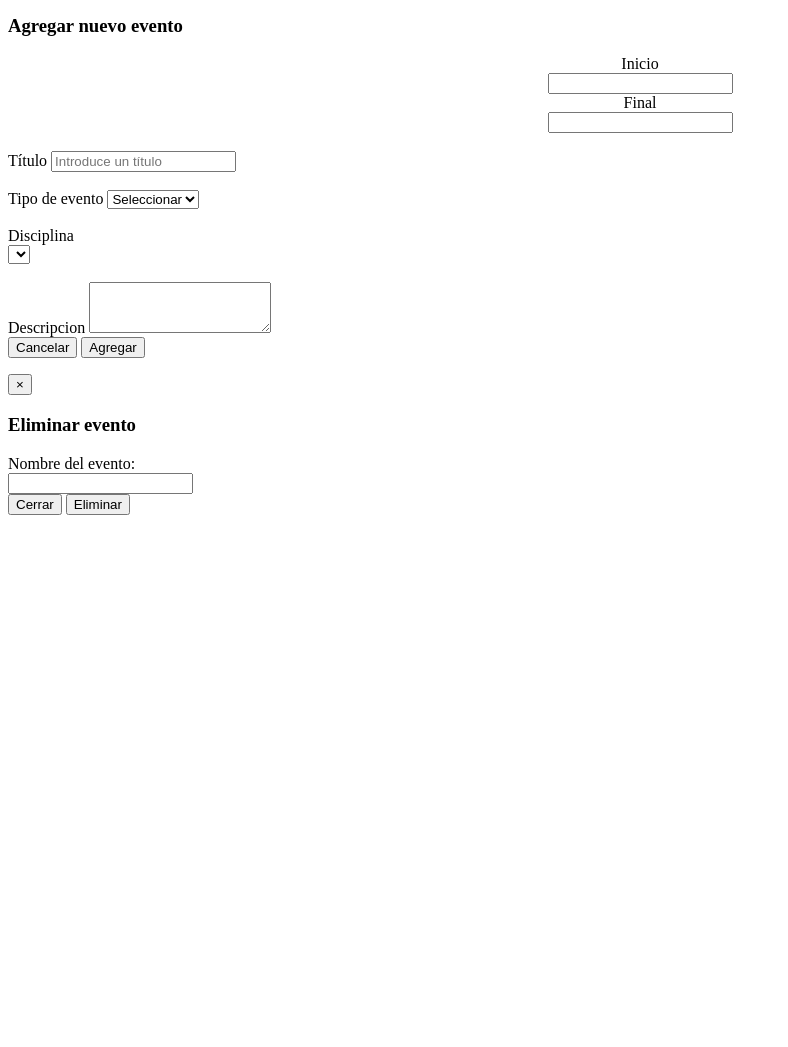
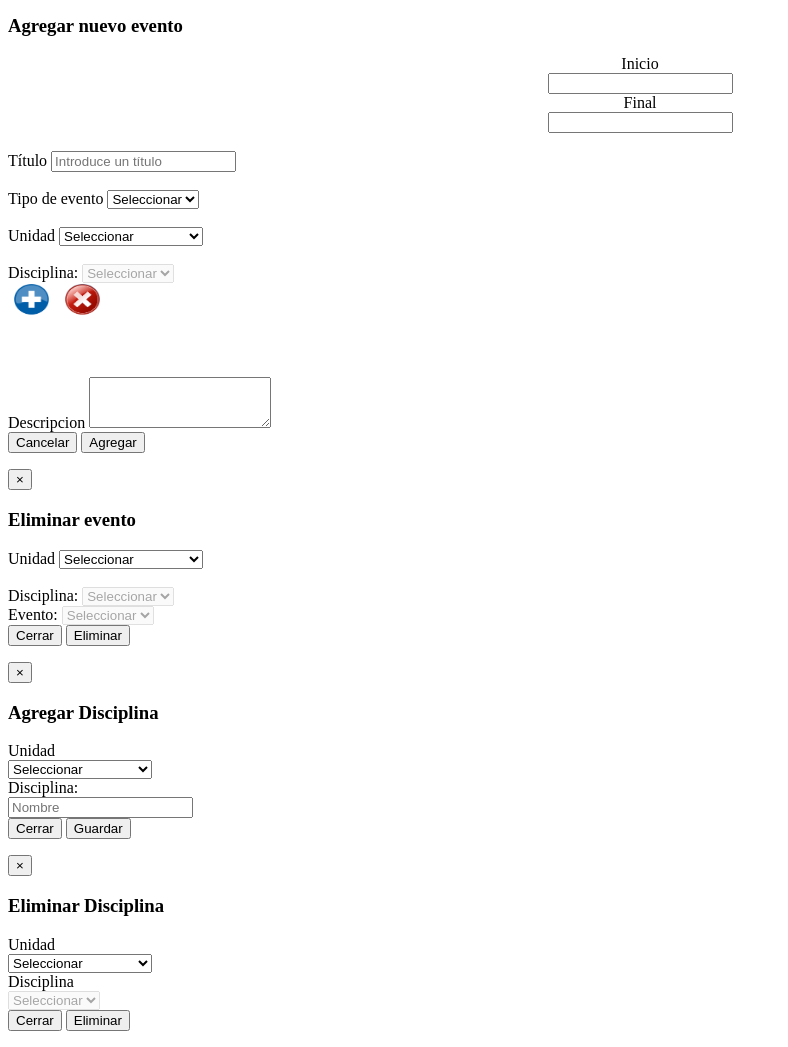
Before and after one commit to SamMLoL/cucextension, a PHP site: page /vista/evento.html in a window 1280 px wide. Shown: the part 585-1632 px from the top of the page, without its empty margins (0-788 px from the left). Before the commit the page ends 1100 px from the top, so only its background shows below. Run offline with PHP 8.4, Linux system fonts and the light colour scheme; lists and menus that the app fills with data are empty.

Commit message:
soluncionado algunos errores y mejorado las consultas ajax

```diff
--- a/vista/evento.html
+++ b/vista/evento.html
@@ -114,13 +114,35 @@
 
                     <br>
 
-                    <div class="form-group">
-                        <label for="disciplina">Disciplina</label>
-                        <div id="selector-disciplina">
-                            <select class="form-control" name="id_disciplina" required></select>
+
+                        <label for="disciplina">Unidad</label>
+                            <select class="form-control" name="UnidadEvento" id="UnidadEvento">
+                                <option value="0" disabled selected>Seleccionar</option>
+                                <option value="Cultura">Cultura</option>
+                                <option value="Deporte">Deporte</option>
+                                <option value="Gestion">Gestion Comunitaria</option>
+                                <option value="Ninguna">Ninguna</option>
+                            </select>
+                        <div class="error" id="error-UnidadEvento"></div>
+
+                    <br>
+
+
+
+                        <label for="disciplina">Disciplina:</label>
+
+                        <select class="form-control col-md-6" name="id_disciplina3" id="id_disciplina3" disabled="true">
+                            <option value="0">Seleccionar</option>
+                        </select>
+
+                        <div class="btn-group" role="group">
+                            <button title="Agregar nueva disciplina" class=" col-md-4" type="button" id="agregarDis" style="margin: 0px; background-color: transparent; border:1px none;"><img width="35" height="35" src="vista/img/Plus_blue.png"/></button>
+                            <button title="Eliminar una disciplina" class="col-md-4" type="button" id="eliminarDis" style="margin: 0px; background-color: transparent; border:1px none;"><img width="35" height="35" src="vista/img/icono-eliminar.png"/></button>
                         </div>
-                        <div class="error" id="error-id_disciplina"></div>
-                    </div>
+
+
+                    <br>
+                    <br>
                     <br>
 
                     <label for="body">Descripcion</label>
@@ -149,21 +171,132 @@
                 </div>
                 <div class="modal-body">
                     <form class="form-horizontal" action="controlador/funciones.php?x=8" role="form" id="EventoEliminar" method="POST">
+
+
+                        <label for="disciplina">Unidad</label>
+                            <select class="form-control" name="UnidadEliminar" id="UnidadEliminar">
+                                <option value="0" disabled selected>Seleccionar</option>
+                                <option value="Cultura">Cultura</option>
+                                <option value="Deporte">Deporte</option>
+                                <option value="Gestion">Gestion Comunitaria</option>
+                            </select>
+                        <div class="error" id="error-UnidadEvento"></div>
+
+                    <br>
+
+
+                        <label for="disciplina">Disciplina:</label>
+
+                        <select class="form-control" name="id_disciplina4" id="id_disciplina4" disabled="true">
+                            <option value="0">Seleccionar</option>
+                        </select>
+                        <br>
+                        <label for="disciplina">Evento:</label>
+
+                        <select class="form-control" name="nombre-evento" id="nombre-evento" disabled="true">
+                            <option value="0">Seleccionar</option>
+                        </select>
+
+
+                        <div id="EliminarRespuesta"></div>
+                        <div class="modal-footer">
+                            <div class="modal-footer">
+                                <button type="button" class="btn btn-default" data-dismiss="modal">
+                                    <span class="hidden-xs"> Cerrar</span>
+                                </button>
+                                <button type="submit" id="EliminarNombre" name="EliminarNombre" class="btn btn-danger" onclick="return confirm('¿Estas seguro que quieres eliminar este evento?')">
+                                    <span class="glyphicon glyphicon-trash"></span><span class="hidden-xs"> Eliminar</span>
+                                </button>
+                            </div>
+                            <dir id="resp"></dir>
+                        </div>
+                    </form>
+                </div>
+            </div>
+        </div>
+    </div>
+
+
+
+
+    <div id="ModalAgregarDisciplina" class="modal fade" role="dialog">
+        <div class="modal-dialog">
+            <div class="modal-content">
+                <div class="modal-header">
+                <button class="close" aria-hidden="true" data-dismiss="modal">&times;</button>
+                    <h3 class="modal-tittle">Agregar Disciplina</h3>
+                </div>
+                <div class="modal-body">
+                    <form class="form-horizontal" role="form" id="formdisciplina" method="POST">
                         <div class="form-group">
-                            <label class="control-label col-xs-5" for="nombre-evento">Nombre del evento:</label>
-                            <div class="col-xs-5 frmSearch">
-                                <input type="text" class="form-control" name="nombre-evento" id="nombre-evento">
-                                <div id="suggesstion-box"></div>
+                            <label class="control-label col-xs-3" for="disciplina">Unidad</label>
+                            <div class="col-xs-5">
+                                <select class="form-control" name="unidad" id="unidad">
+                                    <option value="0" selected disabled>Seleccionar</option>
+                                    <option value="Cultura">Cultura</option>
+                                    <option value="Deporte">Deporte</option>
+                                    <option value="Gestion">Gestion Comunitaria</option>
+                                </select>
+                            </div>
+                        </div>
+                        <div class="form-group">
+                            <label class="control-label col-xs-3">Disciplina:</label>
+                            <div class="col-xs-5">
+                                <input type="text" class="form-control" id="nombre" name="nombre" placeholder="Nombre" required>
                             </div>
                         </div>
 
-                        <div id="EliminarRespuesta"></div>
+                        <div class="modal-footer">
+                            <button type="button" class="btn btn-default" data-dismiss="modal">
+                                <span class="glyphicon glyphicon-remove"></span><span class="hidden-xs"> Cerrar</span>
+                            </button>
+                            <button type="submit" id="GuardarNombre" name="GuardarNombre" class="btn btn-primary">
+                                <span class="glyphicon glyphicon-floppy-saved"></span><span class="hidden-xs"> Guardar</span>
+                            </button>
+                        </div>
+                        <dir id="resp"></dir>
+                    </form>
+                </div>
+            </div>
+        </div>
+    </div>
+<!-- MODAL ELIMINAR DISCIPLINA -->
+    <div id="ModalEliminarDisciplina" class="modal fade" role="dialog">
+        <div class="modal-dialog">
+            <div class="modal-content">
+                <div class="modal-header">
+                <button class="close" aria-hidden="true" data-dismiss="modal">&times;</button>
+                    <h3 class="modal-tittle">Eliminar Disciplina</h3>
+                </div>
+                <div class="modal-body">
+                    <form class="form-horizontal" role="form" id="formEliminar" method="POST">
+                    <div class="form-group">
+                        <label class="control-label col-xs-3" for="disciplina">Unidad</label>
+                        <div class="col-xs-5">
+                            <select class="form-control" name="Selectunidad" id="Selectunidad">
+                                <option value="0" disabled selected>Seleccionar</option>
+                                <option value="Cultura">Cultura</option>
+                                <option value="Deporte">Deporte</option>
+                                <option value="Gestion">Gestion Comunitaria</option>
+                                <option value="Ninguna">Ninguna</option>
+                            </select>
+                        </div>
+                    </div>
+                     <div class="form-group">
+                        <label class="control-label col-xs-3" for="disciplina">Disciplina</label>
+                        <div class="col-xs-5">
+                            <select class="form-control" name="id_disciplina2" id="id_disciplina2" disabled="true">
+                            <option value="0">Seleccionar</option>
+                        </select>
+                        </div>
+                    </div>
+                        <div id="respEliminar"></div>
 
                         <div class="modal-footer">
                             <button type="button" class="btn btn-default" data-dismiss="modal">
-                                <span class="hidden-xs"> Cerrar</span>
+                                <span class="glyphicon glyphicon-remove"></span><span class="hidden-xs"> Cerrar</span>
                             </button>
-                            <button type="submit" id="EliminarNombre" name="EliminarNombre" class="btn btn-danger" onclick="return confirm('¿Estas seguro que quieres eliminar este evento?')">
+                            <button type="submit" id="EliminarNombre" name="EliminarNombre" class="btn btn-danger" onclick="return confirm('¿Estas seguro que quieres eliminar esta disciplina?')">
                                 <span class="glyphicon glyphicon-trash"></span><span class="hidden-xs"> Eliminar</span>
                             </button>
                         </div>
--- a/vista/v1.html
+++ b/vista/v1.html
@@ -19,10 +19,9 @@
 					<div class="collapse navbar-collapse" id="bs-example-navbar-collapse-1">
 					 <h2 >Bienvenido a Extensión CUC</h2>
 					</div>
-					 		<img src="vista/img/logo.jpg" class="img-circle">
+					 	<img src="vista/img/logo.jpg" class="img-circle">
 					</div>
 				</div>
-
 			</div>
 		</div>
 </body>
```
Also changed, not shown: controlador/funciones.php (+31 -35 lines), controlador/participante-control.php (+11 -15 lines), modelo/model-funciones.php (+25 -9 lines), modelo/model-participantes.php (+23 -3 lines), vista/agregar-part.html (+47 -8 lines), vista/js/funciones.js (+74 -18 lines), vista/js/funcionesEvent.js (+74 -6 lines), vista/js/mostrarP.js (+61 -18 lines), vista/mostrar-part.html (+17 -2 lines), .htaccess.
